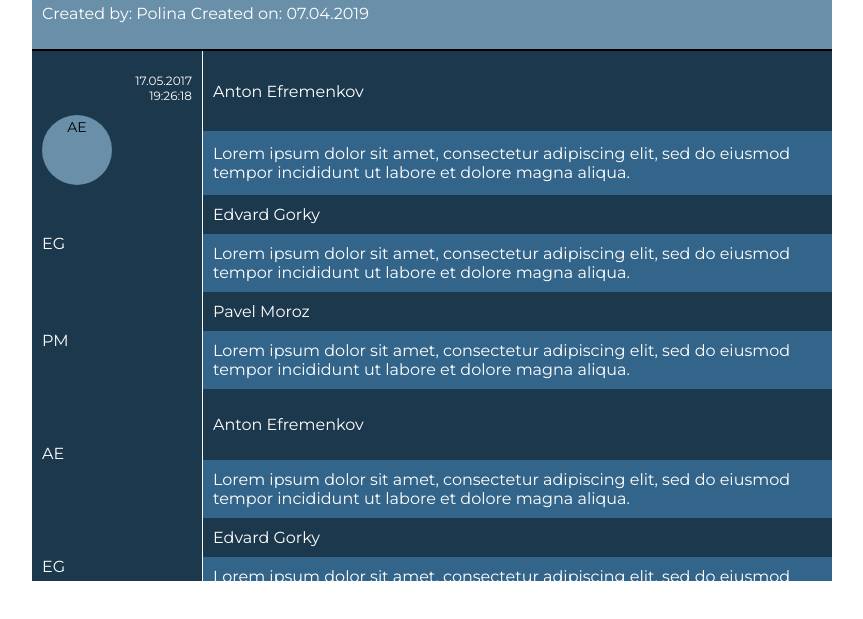
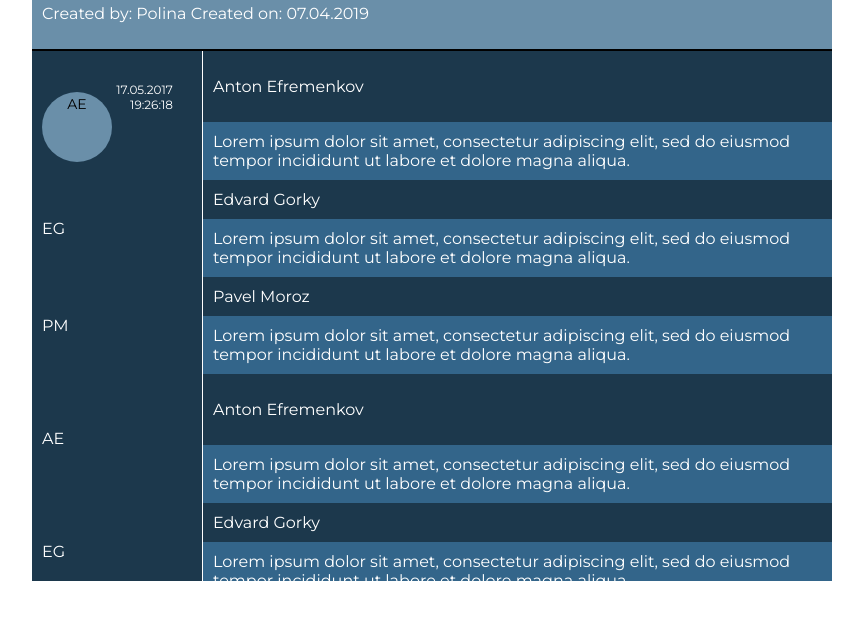
Before and after one commit to polinafraiden/table, a plain HTML site: page index.html in a window 1280 px wide. Shown: the part 153-772 px from the top of the page, without its empty margins (208-1071 px from the left). Drawn offline with Linux system fonts and the light colour scheme.

Commit message:
commit 22

```diff
--- a/index.html
+++ b/index.html
@@ -18,18 +18,20 @@
             </thead>
             <tbody>
                 <tr>
-
                     <td rowspan="2" width="150px" class="column-date">
-                            <div class="date"> <p> 17.05.2017<br>19:26:18 </p></div>
-                      <div class="circle"> AE</div>
+                            <div class="circle" style="display:inline-block"> AE</div>
+                            <div class="date" style="display:inline-block">
+                                <p> 17.05.2017<br>19:26:18 </p>
+                            </div>
                     </td>
                     <td> <p> Anton Efremenkov</p></td>
                 </tr>
                     <tr>
                     <td>Lorem ipsum dolor sit amet, consectetur adipiscing elit, sed do eiusmod tempor incididunt ut labore et dolore magna aliqua.</td>
                 </tr>
+
                 <tr>
-                    <td rowspan="2">EG</td>
+                    <td rowspan="2" width="150px" class="column-date">EG</td>
                     <td>Edvard Gorky</td>
                 </tr>
                 <tr>
--- a/main.css
+++ b/main.css
@@ -101,7 +101,7 @@ tr:nth-child(even) {
 
 
 .date {
-    display: inline;
+    display: block;
     font-size: 12px;
     text-align: right;
 }
```
